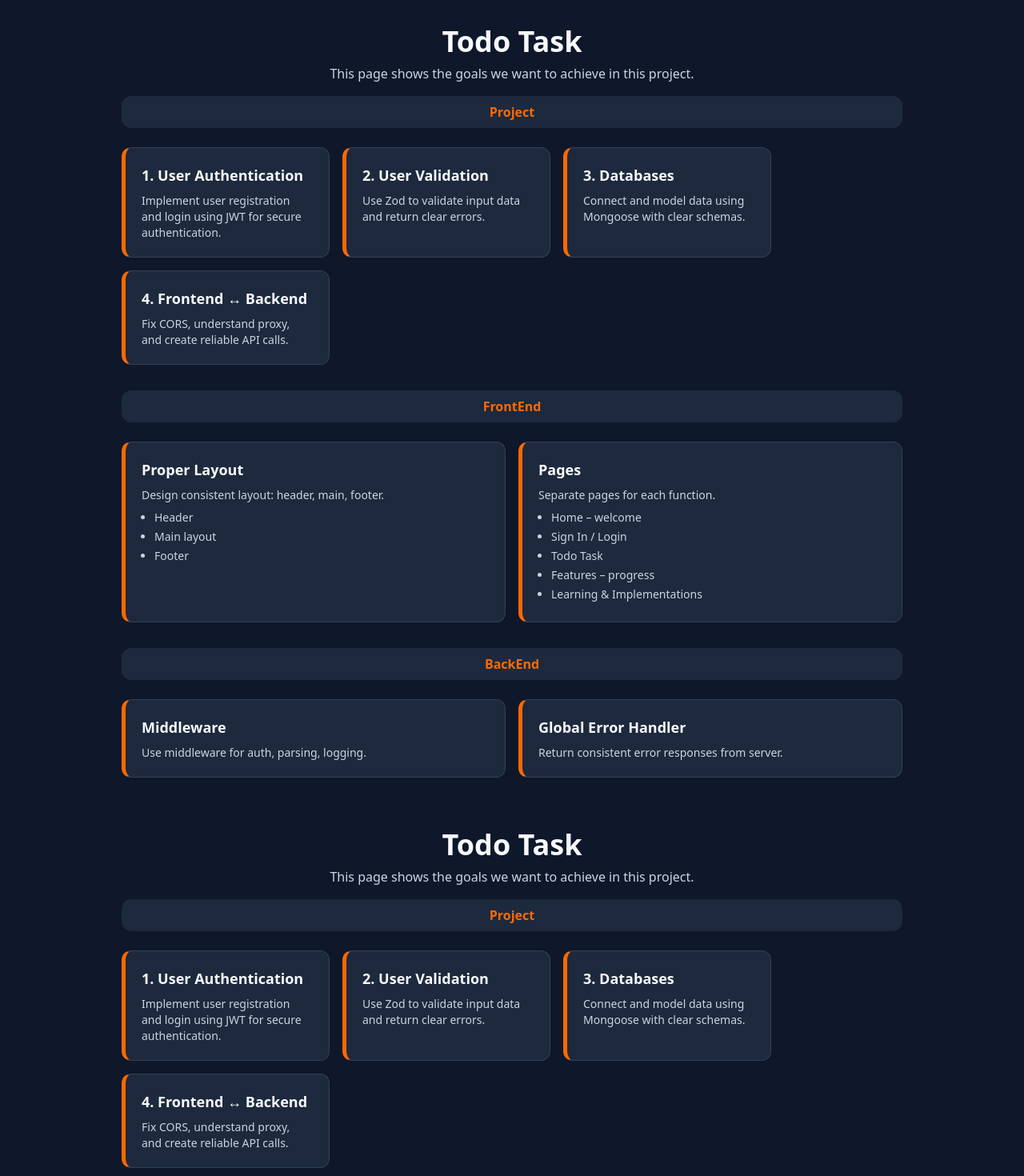
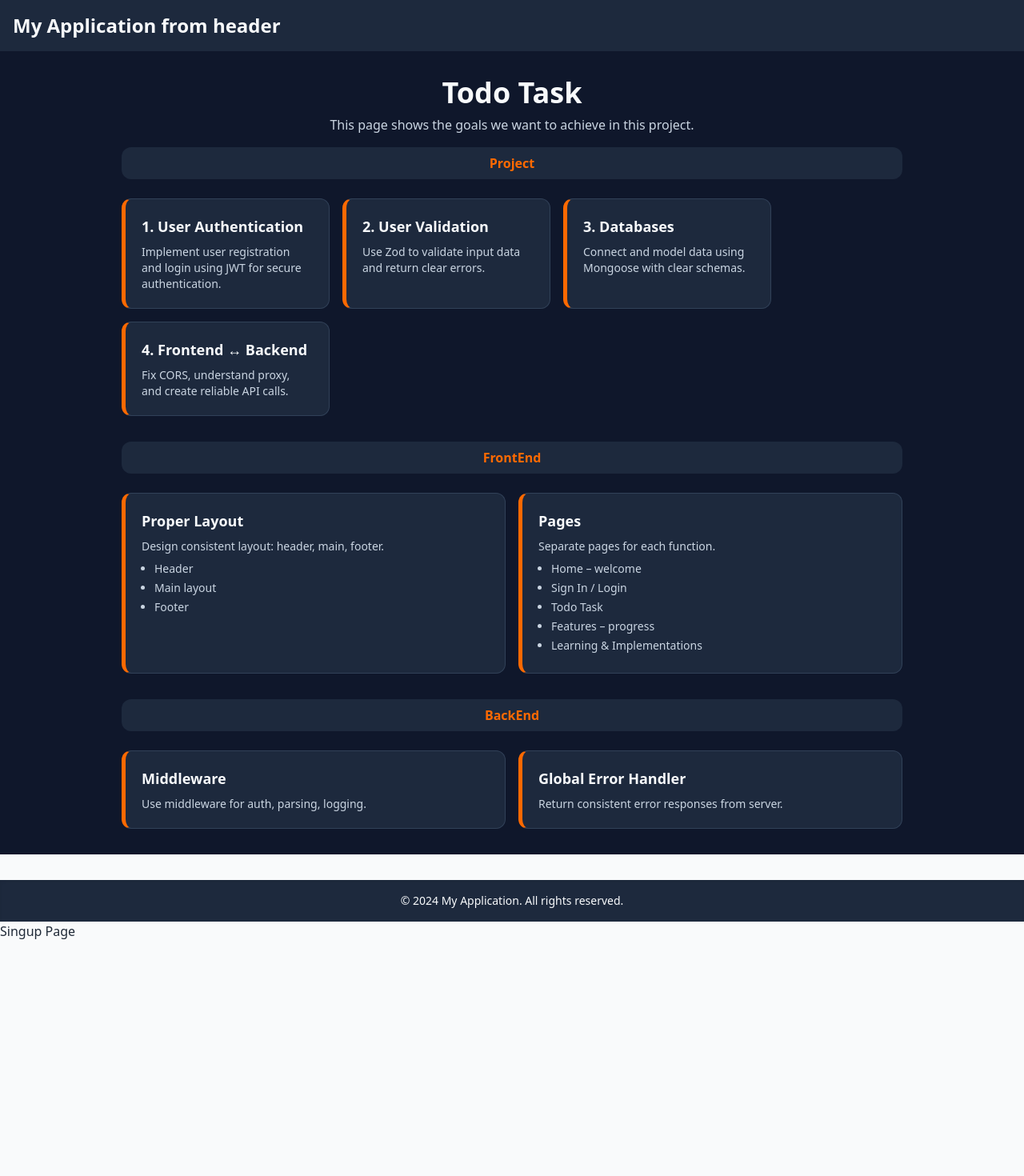
Before and after one commit to ankityadav0077/Fullstack1, a React (Vite) app in the folder frontend/: page /abc in a window 1280 px wide. Shown: the top 1470 px of the page at 80% size. After the commit the page ends 1176 px from the top, so only its background shows below. Built offline with nearby package versions, Linux system fonts and the light colour scheme.

Commit message:
router and layout setup completed

```diff
--- a/frontend/package.json
+++ b/frontend/package.json
@@ -15,6 +15,7 @@
     "react": "^19.1.1",
     "react-dom": "^19.1.1",
     "react-redux": "^9.2.0",
+    "react-router-dom": "^7.8.2",
     "tailwindcss": "^4.1.12"
   },
   "devDependencies": {
--- a/frontend/src/main.jsx
+++ b/frontend/src/main.jsx
@@ -4,10 +4,20 @@ import './index.css'
 import App from './App.jsx'
 import { Provider } from 'react-redux'
 import store from './store/store.js'
+import { createBrowserRouter, Route,RouterProvider } from 'react-router-dom'
+import { Features,Tasktodo,Singup,Layout } from './pages/index.js'
+const router=createBrowserRouter([
+  {path:'/', element:<Layout/>,children:[
+    {path:'/todo', element:<Tasktodo/>},
+    {path:'/features', element:<Features/>},
+    {path:'/abc', element:<Tasktodo/>}
+  ]}
+])
 createRoot(document.getElementById('root')).render(
   <StrictMode>
-  <Provider store={store}>
-    <App />
+  <Provider store={store} >
+    <RouterProvider router={router}/>
+    <Singup/>
   </Provider>
   </StrictMode>,
 )
--- /dev/null
+++ b/frontend/src/pages/Footer.jsx
@@ -0,0 +1,8 @@
+import React from "react";
+export default function Footer(){
+    return (
+        <footer className="bg-slate-800 text-slate-50 p-4 mt-8 shadow-inner">
+            <p className="text-center text-sm">&copy; 2024 My Application. All rights reserved.</p>
+        </footer>
+    )
+}
--- /dev/null
+++ b/frontend/src/pages/Header.jsx
@@ -0,0 +1,9 @@
+import React from "react";
+
+export default function Header(){
+    return (
+        <header className="bg-slate-800 text-slate-50 p-4 shadow-md">
+            <h1 className="text-2xl font-bold">My Application from header</h1>
+        </header>
+    )
+}
--- /dev/null
+++ b/frontend/src/pages/Layout.jsx
@@ -0,0 +1,13 @@
+import React from "react";
+import { Outlet } from "react-router-dom";
+import Header from "./Header";
+import Footer from "./Footer";
+export default function Layout() {
+    return (
+        <div>
+            <Header/>
+            <Outlet/>
+            <Footer/>
+        </div>
+    )
+}
--- /dev/null
+++ b/frontend/src/pages/Singup.jsx
@@ -0,0 +1,10 @@
+import React from "react";
+
+export default function Singup(){
+    return(
+        <div>
+            Singup Page
+        </div>
+
+    )
+}
--- /dev/null
+++ b/frontend/src/pages/index.js
@@ -0,0 +1,6 @@
+import Features from "./Featuers";
+import Tasktodo from "./Tasktodo";
+import Singup from "./Singup";
+import Layout from "./Layout";
+
+export {Features,Tasktodo,Singup,Layout};
```
Also changed, not shown: 1 other file (tests, documents, lock files or other folders).
